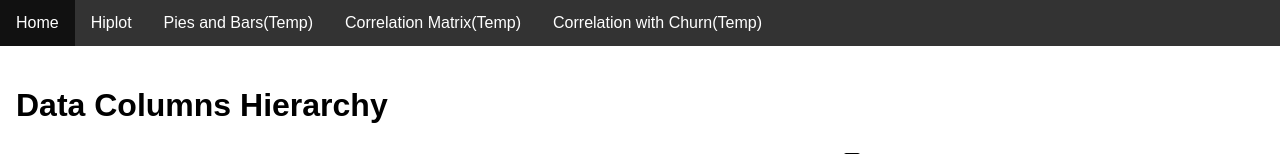
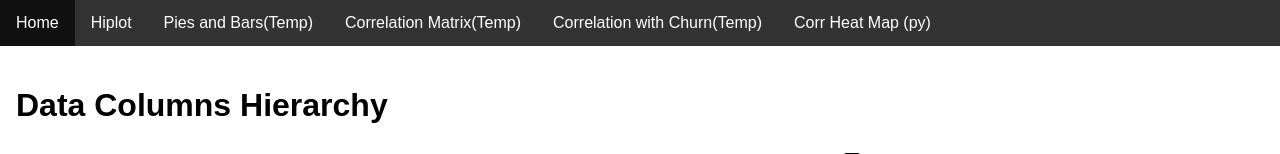
Before and after one commit to miyasaka-kion/Telecom-Churn-Analysis, a Flask app: page / in a window 1280 px wide; the page is wider, and only the part inside the window is pictured. Shown: the top 154 px of that part. Run offline with Flask 3, Linux system fonts and the light colour scheme; some libraries are stand-ins or nearby versions.

Commit message:
add corr heatmap (py ver)

```diff
--- a/app.py
+++ b/app.py
@@ -15,7 +15,7 @@ df['TotalCharges'] = pd.to_numeric(df['TotalCharges'], errors='coerce')
 df_n = pd.get_dummies(df.drop(columns=['customerID', 'OnlineSecurity', 'OnlineBackup', 'DeviceProtection', 'TechSupport', 'StreamingTV', 'StreamingMovies']), drop_first=True)
 corr_matrix = df_n.corr()
 
-@app.route('/corr_py')
+@app.route('/corr_heat_py')
 def correlation_heatmap():
     fig = px.imshow(corr_matrix,
                     labels=dict(color="Correlation"),
@@ -40,7 +40,7 @@ def correlation_heatmap():
 
     heatmap_html = pio.to_html(fig, full_html=False)
 
-    return render_template('index.html', heatmap_html=heatmap_html)
+    return render_template('corr_heat_py.html', heatmap_html=heatmap_html)
 
 @app.route('/scatter_plot')
 def scatter_plot():
@@ -85,14 +85,17 @@ def hiplot():
 
 @app.route('/pie')
 def pie_chart():
+    # tableau
     return render_template('pie.html')
 
 @app.route('/corr_map')
 def corr_map():
+    # tableau
     return render_template('corr_map.html')
 
 @app.route('/corr_churn')
 def corr_churn():
+    # tableau
     return render_template('corr_churn.html')
 
 @app.route('/sunburst')
@@ -185,6 +188,7 @@ def tree():
 
     return render_template('index.html', tree_html=tree_html, sunburst_html=sunburst_html)
 
-# index page
+
+
 if __name__ == '__main__':
     app.run(debug=True)
--- a/templates/base.html
+++ b/templates/base.html
@@ -49,6 +49,7 @@
             <li><a href="/pie">Pies and Bars(Temp)</a></li>
             <li><a href="/corr_map">Correlation Matrix(Temp)</a></li>
             <li><a href="/corr_churn">Correlation with Churn(Temp)</a></li>
+            <li><a href="/corr_heat_py">Corr Heat Map (py)</a></li>
             <!-- <li><a href="/sunburst">Sunburst Chart(Temp)</a></li> -->
         </ul>
     </div>
```
Also changed, not shown: templates/corr_heat_py.html (renamed from templates/index_corr.html).
